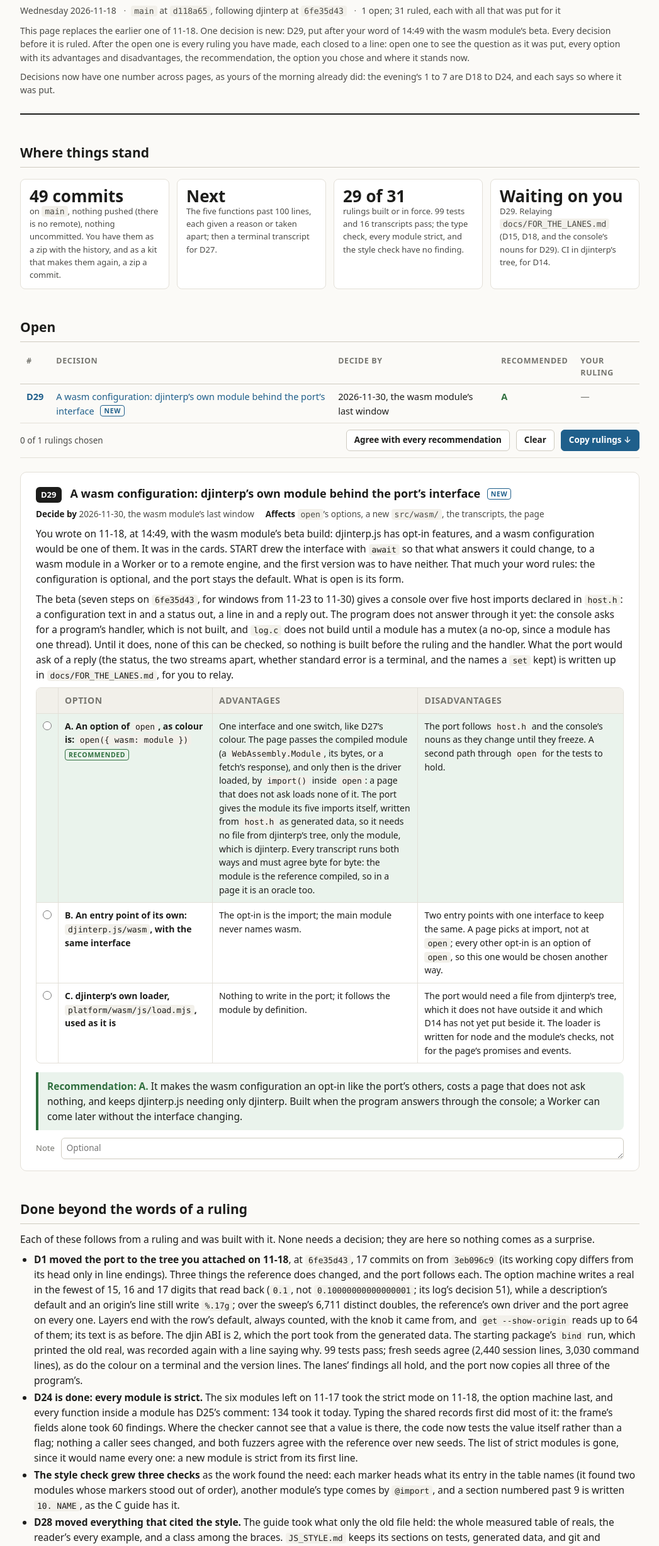
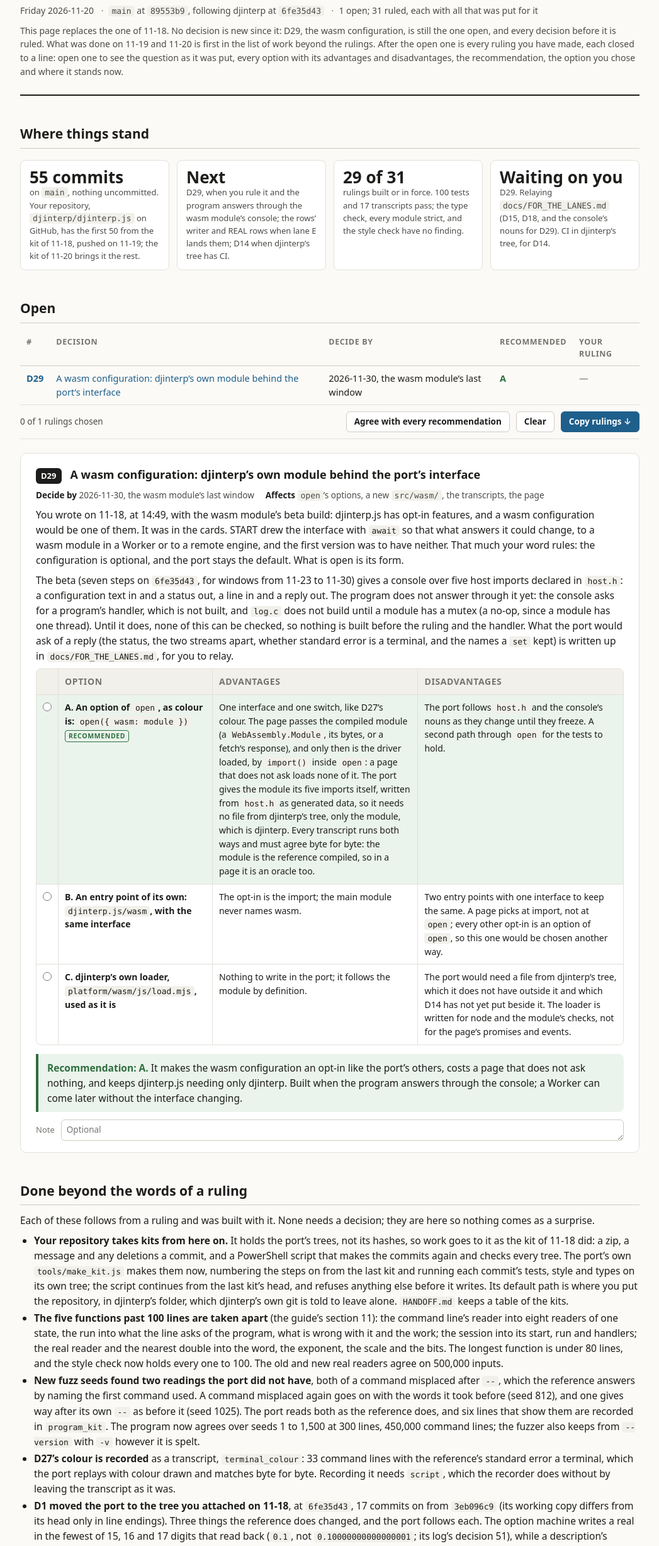
Before and after one commit to djinterp/djinterp.js, a website: page decisions.html in a window 1280 px wide. Shown: the part 101-2555 px from the top of the page at 63% size, without its empty margins (116-1163 px from the left). Drawn offline with Linux system fonts and the light colour scheme.

Commit message:
decisions.html: the page of 2026-11-20
No decision is new: D29 is still the one open, and every one before it
is ruled. What was done on 11-19 and 11-20 heads the work beyond the
rulings: the owner's repository and kits, the five long functions, the
two readings the new fuzz seeds found, and D27's terminal transcript.
The cells say where the repository is, what is next, and 100 tests and
17 transcripts. A decision is marked new only on the page that puts it.

Co-Authored-By: Claude Opus 5.5 <noreply@anthropic.com>
Claude-Session: https://claude.ai/code/session_01JArXn2Mzd3HQFvonCEgmuD

```diff
--- a/decisions.html
+++ b/decisions.html
@@ -242,19 +242,18 @@
   <div class="eyebrow">djinterp.js &middot; the port of djinterp&rsquo;s front-end half</div>
   <h1>Decisions for the owner</h1>
   <div class="meta">
-    <span>Wednesday 2026-11-18</span>
-    <span><code>main</code> at <code>d118a65</code>, following djinterp at <code>6fe35d43</code></span>
+    <span>Friday 2026-11-20</span>
+    <span><code>main</code> at <code>89553b9</code>, following djinterp at <code>6fe35d43</code></span>
     <span>1 open; 31 ruled, each with all that was put for it</span>
   </div>
-  <p class="meta" style="margin-top:10px">This page replaces the earlier one of 11-18. One decision is new: D29, put after your word of 14:49 with the wasm module&rsquo;s beta. Every decision before it is ruled. After the open one is every ruling you have made, each closed to a line: open one to see the question as it was put, every option with its advantages and disadvantages, the recommendation, the option you chose and where it stands now.</p>
-  <p class="meta">Decisions now have one number across pages, as yours of the morning already did: the evening&rsquo;s 1 to 7 are D18 to D24, and each says so where it was put.</p>
+  <p class="meta" style="margin-top:10px">This page replaces the one of 11-18. No decision is new since it: D29, the wasm configuration, is still the one open, and every decision before it is ruled. What was done on 11-19 and 11-20 is first in the list of work beyond the rulings. After the open one is every ruling you have made, each closed to a line: open one to see the question as it was put, every option with its advantages and disadvantages, the recommendation, the option you chose and where it stands now.</p>
 </header>
 
 <h2 id="standing">Where things stand</h2>
 <div class="standing">
-  <div class="cell"><div class="num">49 commits</div><div class="lbl">on <code>main</code>, nothing pushed (there is no remote), nothing uncommitted. You have them as a zip with the history, and as a kit that makes them again, a zip a commit.</div></div>
-  <div class="cell"><div class="num">Next</div><div class="lbl">The five functions past 100 lines, each given a reason or taken apart; then a terminal transcript for D27.</div></div>
-  <div class="cell"><div class="num">29 of 31</div><div class="lbl">rulings built or in force. 99 tests and 16 transcripts pass; the type check, every module strict, and the style check have no finding.</div></div>
+  <div class="cell"><div class="num">55 commits</div><div class="lbl">on <code>main</code>, nothing uncommitted. Your repository, <code>djinterp/djinterp.js</code> on GitHub, has the first 50 from the kit of 11-18, pushed on 11-19; the kit of 11-20 brings it the rest.</div></div>
+  <div class="cell"><div class="num">Next</div><div class="lbl">D29, when you rule it and the program answers through the wasm module&rsquo;s console; the rows&rsquo; writer and REAL rows when lane E lands them; D14 when djinterp&rsquo;s tree has CI.</div></div>
+  <div class="cell"><div class="num">29 of 31</div><div class="lbl">rulings built or in force. 100 tests and 17 transcripts pass; the type check, every module strict, and the style check have no finding.</div></div>
   <div class="cell"><div class="num">Waiting on you</div><div class="lbl">D29. Relaying <code>docs/FOR_THE_LANES.md</code> (D15, D18, and the console&rsquo;s nouns for D29). CI in djinterp&rsquo;s tree, for D14.</div></div>
 </div>
 
@@ -262,7 +261,7 @@
 <table class="index">
   <thead><tr><th>#</th><th>Decision</th><th>Decide by</th><th>Recommended</th><th>Your ruling</th></tr></thead>
   <tbody>
-    <tr><td><a href="#d29">D29</a></td><td><a href="#d29">A wasm configuration: djinterp&rsquo;s own module behind the port&rsquo;s interface</a> <span class="flag new">New</span></td><td>2026-11-30, the wasm module&rsquo;s last window</td><td>A</td><td class="ruling none" data-for="d29">&mdash;</td></tr>
+    <tr><td><a href="#d29">D29</a></td><td><a href="#d29">A wasm configuration: djinterp&rsquo;s own module behind the port&rsquo;s interface</a></td><td>2026-11-30, the wasm module&rsquo;s last window</td><td>A</td><td class="ruling none" data-for="d29">&mdash;</td></tr>
   </tbody>
 </table>
 
@@ -274,7 +273,7 @@
 </div>
 
 <section class="decision" id="d29">
-  <header><span class="badge">D29</span><h3>A wasm configuration: djinterp&rsquo;s own module behind the port&rsquo;s interface <span class="flag new">New</span></h3></header>
+  <header><span class="badge">D29</span><h3>A wasm configuration: djinterp&rsquo;s own module behind the port&rsquo;s interface</h3></header>
   <div class="facts"><span><b>Decide by</b> 2026-11-30, the wasm module&rsquo;s last window</span><span><b>Affects</b> <code>open</code>&rsquo;s options, a new <code>src/wasm/</code>, the transcripts, the page</span></div>
   <p>You wrote on 11-18, at 14:49, with the wasm module&rsquo;s beta build: djinterp.js has opt-in features, and a wasm configuration would be one of them. It was in the cards. START drew the interface with <code>await</code> so that what answers it could change, to a wasm module in a Worker or to a remote engine, and the first version was to have neither. That much your word rules: the configuration is optional, and the port stays the default. What is open is its form.</p><p>The beta (seven steps on <code>6fe35d43</code>, for windows from 11-23 to 11-30) gives a console over five host imports declared in <code>host.h</code>: a configuration text in and a status out, a line in and a reply out. The program does not answer through it yet: the console asks for a program&rsquo;s handler, which is not built, and <code>log.c</code> does not build until a module has a mutex (a no-op, since a module has one thread). Until it does, none of this can be checked, so nothing is built before the ruling and the handler. What the port would ask of a reply (the status, the two streams apart, whether standard error is a terminal, and the names a <code>set</code> kept) is written up in <code>docs/FOR_THE_LANES.md</code>, for you to relay.</p>
   <fieldset><legend>Decision D29</legend>
@@ -291,8 +290,12 @@
 <h2 id="beyond">Done beyond the words of a ruling</h2>
 <p>Each of these follows from a ruling and was built with it. None needs a decision; they are here so nothing comes as a surprise.</p>
 <ul>
+  <li><b>Your repository takes kits from here on.</b> It holds the port&rsquo;s trees, not its hashes, so work goes to it as the kit of 11-18 did: a zip, a message and any deletions a commit, and a PowerShell script that makes the commits again and checks every tree. The port&rsquo;s own <code>tools/make_kit.js</code> makes them now, numbering the steps on from the last kit and running each commit&rsquo;s tests, style and types on its own tree; the script continues from the last kit&rsquo;s head, and refuses anything else before it writes. Its default path is where you put the repository, in djinterp&rsquo;s folder, which djinterp&rsquo;s own git is told to leave alone. <code>HANDOFF.md</code> keeps a table of the kits.</li>
+  <li><b>The five functions past 100 lines are taken apart</b> (the guide&rsquo;s section 11): the command line&rsquo;s reader into eight readers of one state, the run into what the line asks of the program, what is wrong with it and the work; the session into its start, run and handlers; the real reader and the nearest double into the word, the exponent, the scale and the bits. The longest function is under 80 lines, and the style check now holds every one to 100. The old and new real readers agree on 500,000 inputs.</li>
+  <li><b>New fuzz seeds found two readings the port did not have</b>, both of a command misplaced after <code>--</code>, which the reference answers by naming the first command used. A command misplaced again goes on with the words it took before (seed 812), and one gives way after its own <code>--</code> as before it (seed 1025). The port reads both as the reference does, and six lines that show them are recorded in <code>program_kit</code>. The program now agrees over seeds 1 to 1,500 at 300 lines, 450,000 command lines; the fuzzer also keeps from <code>--version</code> with <code>-v</code> however it is spelt.</li>
+  <li><b>D27&rsquo;s colour is recorded</b> as a transcript, <code>terminal_colour</code>: 33 command lines with the reference&rsquo;s standard error a terminal, which the port replays with colour drawn and matches byte for byte. Recording it needs <code>script</code>, which the recorder does without by leaving the transcript as it was.</li>
   <li><b>D1 moved the port to the tree you attached on 11-18</b>, at <code>6fe35d43</code>, 17 commits on from <code>3eb096c9</code> (its working copy differs from its head only in line endings). Three things the reference does changed, and the port follows each. The option machine writes a real in the fewest of 15, 16 and 17 digits that read back (<code>0.1</code>, not <code>0.10000000000000001</code>; its log&rsquo;s decision 51), while a description&rsquo;s default and an origin&rsquo;s line still write <code>%.17g</code>; over the sweep&rsquo;s 6,711 distinct doubles, the reference&rsquo;s own driver and the port agree on every one. Layers end with the row&rsquo;s default, always counted, with the knob it came from, and <code>get --show-origin</code> reads up to 64 of them; its text is as before. The djin ABI is 2, which the port took from the generated data. The starting package&rsquo;s <code>bind</code> run, which printed the old real, was recorded again with a line saying why. 99 tests pass; fresh seeds agree (2,440 session lines, 3,030 command lines), as do the colour on a terminal and the version lines. The lanes&rsquo; findings all hold, and the port now copies all three of the program&rsquo;s.</li>
-  <li><b>D24 is done: every module is strict.</b> The six modules left on 11-17 took the strict mode on 11-18, the option machine last, and every function inside a module has D25&rsquo;s comment: 134 took it today. Typing the shared records first did most of it: the frame&rsquo;s fields alone took 60 findings. Where the checker cannot see that a value is there, the code now tests the value itself rather than a flag; nothing a caller sees changed, and both fuzzers agree with the reference over new seeds. The list of strict modules is gone, since it would name every one: a new module is strict from its first line.</li>
+  <li><b>D24 is done: every module is strict.</b> The six modules left on 11-17 took the strict mode on 11-18, the option machine last, and every function inside a module has D25&rsquo;s comment: 134 took it on 11-18. Typing the shared records first did most of it: the frame&rsquo;s fields alone took 60 findings. Where the checker cannot see that a value is there, the code now tests the value itself rather than a flag; nothing a caller sees changed, and both fuzzers agree with the reference over new seeds. The list of strict modules is gone, since it would name every one: a new module is strict from its first line.</li>
   <li><b>The style check grew three checks</b> as the work found the need: each marker heads what its entry in the table names (it found two modules whose markers stood out of order), another module&rsquo;s type comes by <code>@import</code>, and a section numbered past 9 is written <code>10. NAME</code>, as the C guide has it.</li>
   <li><b>D28 moved everything that cited the style.</b> The guide took what only the old file held: the whole measured table of reals, the reader&rsquo;s every example, and a class among the braces. <code>JS_STYLE.md</code> keeps its sections on tests, generated data, and git and handing back word for word, as 1 to 3. The sources, tests and tools that cited its style sections cite the guide&rsquo;s.</li>
   <li><b>D27 was measured on the reference itself, on a terminal.</b> Run under a pseudo-terminal, it colours on <code>always</code> and not on <code>never</code>; <code>auto</code>, no word, and a word that is none of the three fall back to the terminal; and what is said before a line&rsquo;s options are read (a refused setting, the settings file&rsquo;s warnings, with the file and line bold) is coloured whatever the line&rsquo;s <code>--color</code> says. Only the error stream is coloured. The port with colour on agreed byte for byte on 400 lines: 30 chosen, 9 over a settings file with warnings, and 361 of the fuzzer&rsquo;s, 289 of them coloured. The page&rsquo;s own diagnostics, the query&rsquo;s warnings and an unclosed quote, are coloured the same way.</li>
@@ -887,7 +890,7 @@
     d29: "D29. A wasm configuration: djinterp's own module behind the port's interface"
   };
   var ORDER = ["d29"];
-  var KEY = "djinterp-js-decisions-2026-11-18";
+  var KEY = "djinterp-js-decisions-2026-11-20";
   function recOf(name) {
     var el = document.querySelector('label.opt[data-rec] input[name="' + name + '"]');
     return el ? el.value : null;
@@ -969,7 +972,7 @@
   function buildText() {
     var lines = [];
     var open = [];
-    lines.push("djinterp.js's decisions of 2026-11-18 (main at d118a65, following djinterp at 6fe35d43): the owner's rulings");
+    lines.push("djinterp.js's decisions of 2026-11-20 (main at 89553b9, following djinterp at 6fe35d43): the owner's rulings");
     lines.push("");
     ORDER.forEach(function (n) {
       var num = TITLES[n].split(".")[0];
@@ -992,7 +995,7 @@
   }
 
   function buildJson() {
-    var out = { page: "djinterp.js decisions 2026-11-18", base: "d118a65", reference: "6fe35d43", rulings: {} };
+    var out = { page: "djinterp.js decisions 2026-11-20", base: "89553b9", reference: "6fe35d43", rulings: {} };
     ORDER.forEach(function (n) {
       out.rulings[n] = {
         title: TITLES[n],
@@ -1059,7 +1062,7 @@
       var blob = new Blob([buildJson()], { type: "application/json" });
       var a = document.createElement("a");
       a.href = URL.createObjectURL(blob);
-      a.download = "djinterp_js_rulings_2026-11-18.json";
+      a.download = "djinterp_js_rulings_2026-11-20.json";
       document.body.appendChild(a);
       a.click();
       setTimeout(function () { URL.revokeObjectURL(a.href); a.remove(); }, 500);
```
